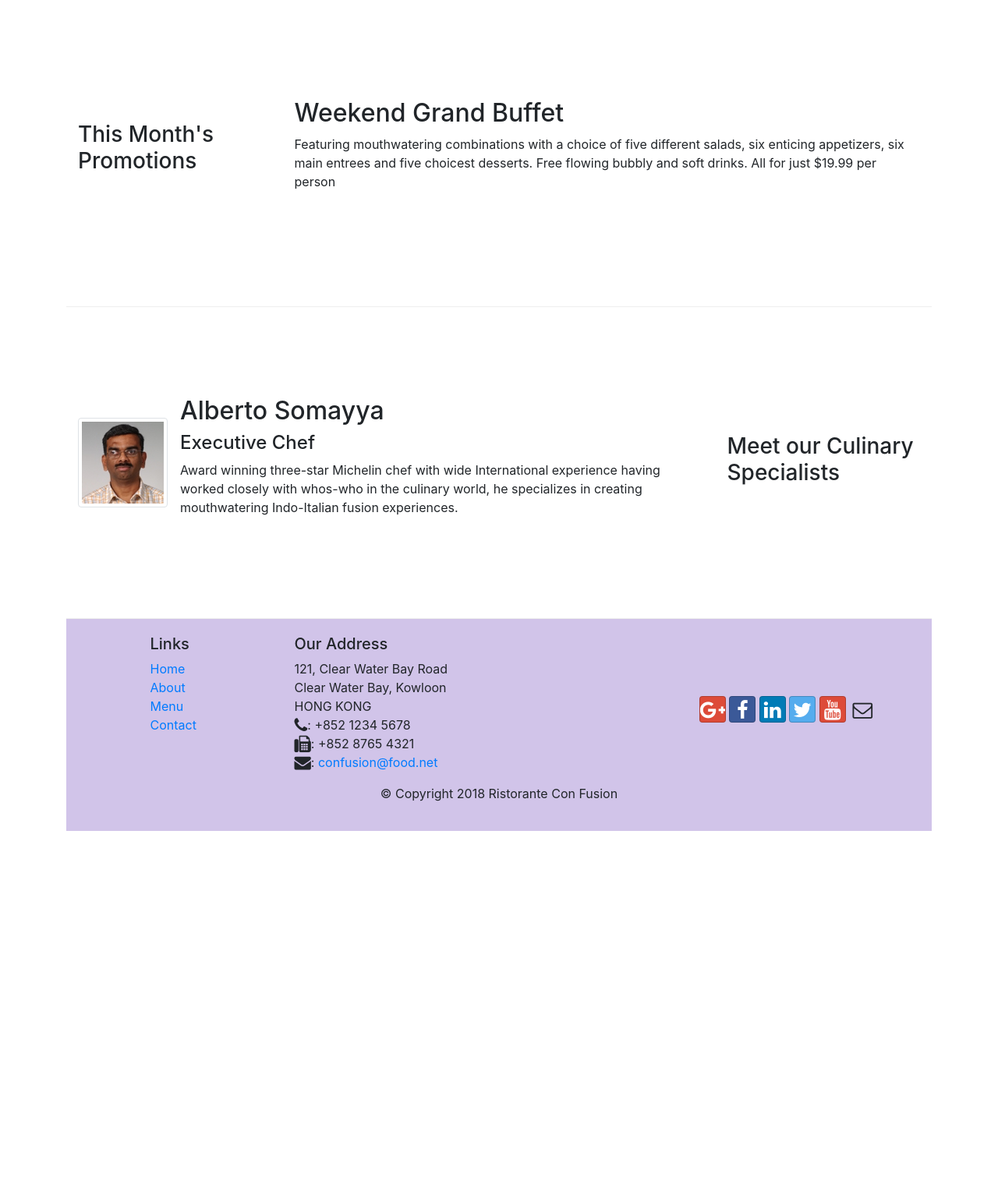
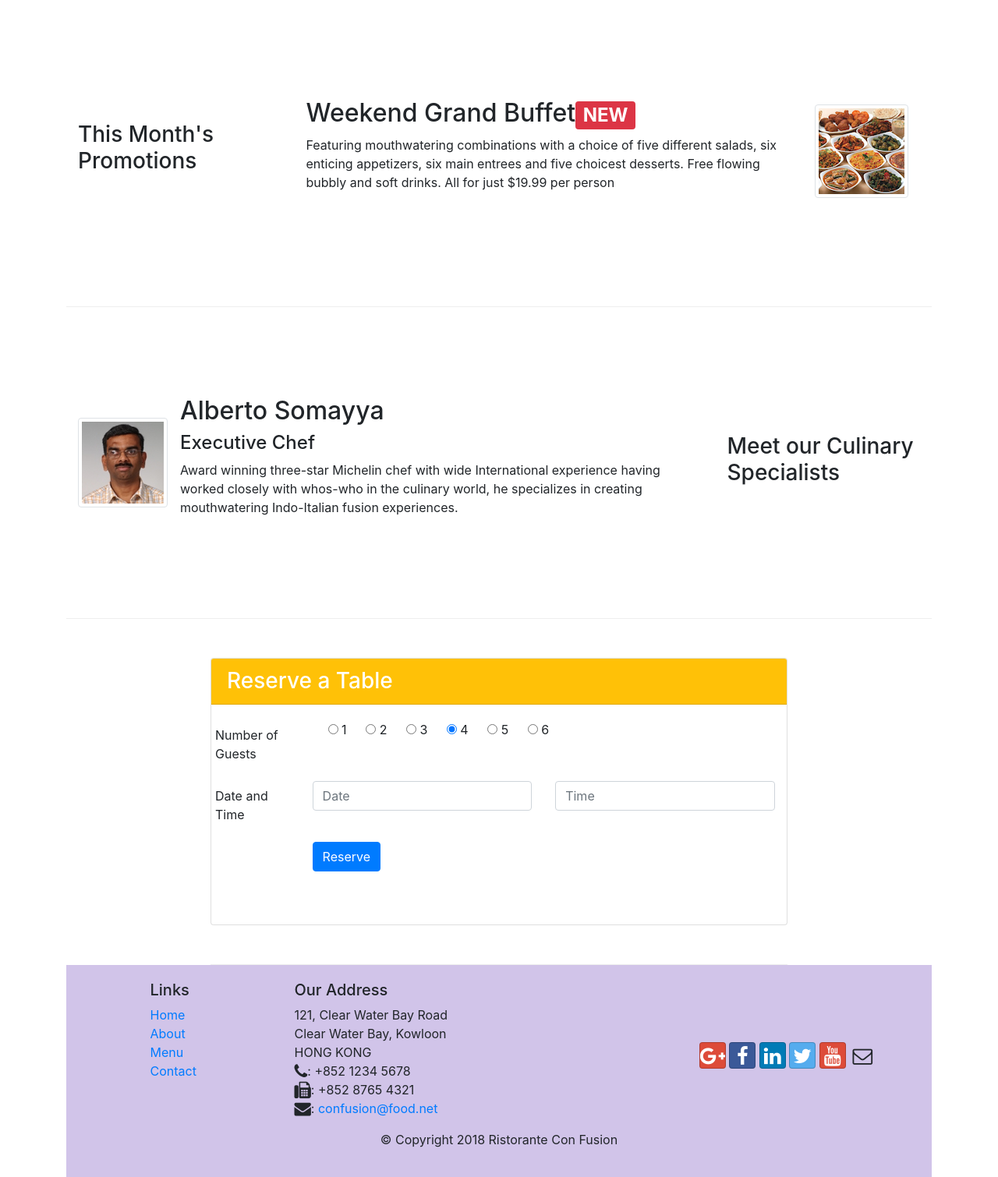
Before and after one commit to Brucegatete/somebootstrap, a website: page index.html in a window 1280 px wide. Shown: the part 740-2250 px from the top of the page at 78% size. Before the commit the page ends 1806 px from the top, so only its background shows below. Drawn offline with nearby package versions, Linux system fonts and the light colour scheme.

Commit message:
added card and new changes

```diff
--- a/css/styles.css
+++ b/css/styles.css
@@ -51,3 +51,8 @@ body{
 .navbar-dark{
     background-color: #512DA8;
 }
+
+
+.spaced_label{
+    margin-left: 20px;
+}
--- a/index.html
+++ b/index.html
@@ -41,8 +41,21 @@
                     <h1>Ristorante con Fusion</h1>
                     <p>We take inspiration from the World's best cuisines, and create a unique fusion experience. Our lipsmacking creations will tickle your culinary senses!</p>
                 </div>
-                <div class="col-12 col-sm align-self-center">
-                    <img src="img/logo.png" class="image-fluid">
+                <div class="row col-12 col-sm-6">
+                    <div class="col-12 col-sm-6 align-self-center">
+                        <img src="img/logo.png" class="image-fluid">
+                    </div>
+                    <div class="col-12 col-sm-6 align-self-center align-items-center">
+                        <form>
+                            <div class="form-group row">
+                                <div class="offset-md-2">
+                                    <button type="submit" class="btn btn-warning" onclick="reserve_card">
+                                        Reserve Table
+                                    </button>
+                                </div>
+                        </form>
+
+                    </div>
                 </div>
             </div>
         </div>
@@ -57,7 +70,7 @@
                 <div class="media">
                     <img class="d-flex mr-3 img-thumbnail align-self-center" src="img/uthappizza.png" alt="uthapizza">
                     <div class="media-body">
-                        <h2 class="mt-0">Uthappizza</h2>
+                        <h2 class="mt-0">Uthappizza<span class="badge badge-danger">HOT</span><span class="badge badge-pill badge-secondary">$4.99</span></h2>
                         <p>A unique combination of Indian Uthappam (pancake) and Italian pizza, topped with Cerignola olives, ripe vine cherry tomatoes, Vidalia onion, Guntur chillies and Buffalo Paneer.</p>
                     </div>
                 </div>
@@ -70,8 +83,17 @@
                 <h3>This Month's Promotions</h3>
             </div>
             <div class="col col-sm col-md">
-                <h2>Weekend Grand Buffet</h2>
-                <p>Featuring mouthwatering combinations with a choice of five different salads, six enticing appetizers, six main entrees and five choicest desserts. Free flowing bubbly and soft drinks. All for just $19.99 per person </p>
+                <div class="col col-sm order-sm-first col-md">
+                    <div class="media">
+                        <div class="media-body">
+                            <h2>Weekend Grand Buffet<span class="badge badge-danger">NEW</span></h2>
+                            <p>Featuring mouthwatering combinations with a choice of five different salads, six enticing appetizers, six main entrees and five choicest desserts. Free flowing bubbly and soft drinks. All for just $19.99 per person </p>
+                        </div>
+                        <img class="d-flex ml-3 img-thumbnail align-self-center" src="img/buffet.png" alt="buffet">
+
+                    </div>
+
+                </div>
             </div>
         </div>
 
@@ -89,6 +111,57 @@
                     </div>
 
             </div>
+        </div>
+    </div>
+    <div class="col-12 col-md-8 row-content">
+        <div class="card" id="reserve_card">
+            <h3 class="card-header bg-warning text-white">Reserve a Table</h3>
+            <dl class="card-body">
+                <dl class="row">
+                    <form>
+                        <div class="form-group row">
+                            <label for="date" class="col-md-2 col-form-label">Number of Guests</label>
+                            <div class="col-md-8">
+                                <label class="radio-inline spaced_label">
+                                    <input type="radio" name="optradio" checked> 1
+                                </label>
+                                  <label class="radio-inline spaced_label">
+                                    <input type="radio" name="optradio"> 2
+                                  </label>
+                                  <label class="radio-inline spaced_label">
+                                    <input type="radio" name="optradio"> 3
+                                  </label>
+                                  <label class="radio-inline spaced_label">
+                                    <input type="radio" name="optradio" checked> 4
+                                  </label>
+                                  <label class="radio-inline spaced_label">
+                                    <input type="radio" name="optradio"> 5
+                                  </label>
+                                  <label class="radio-inline spaced_label">
+                                    <input type="radio" name="optradio"> 6
+                                  </label>
+                            </div>
+                        </div>
+                        <div class="form-group row">
+                            <label for="date" class="col-md-2 col-form-label">Date and Time</label>
+                            <div class="col-12 col-md-5">
+                                <input type="tex" class="form-control" id="date" name="date" placeholder="Date">
+                            </div>
+                            <div class="col-12 col-md-5">
+                                <input type="text" class="form-control" id="time" name="time" placeholder="Time">
+                            </div>
+                        </div>
+                        <div class="form-group row">
+                            <div class="offset-md-2 col-md-10">
+                                <button type="submit" class="btn btn-primary">
+                                    Reserve
+                                </button>
+                            </div>
+                    </form>
+                </dl>
+
+            </dl>
+
         </div>
     </div>
 
```
